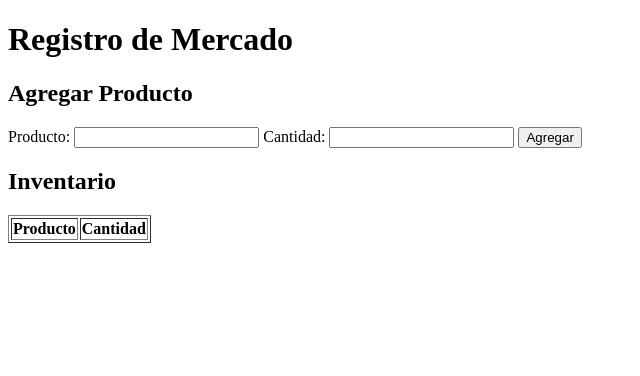
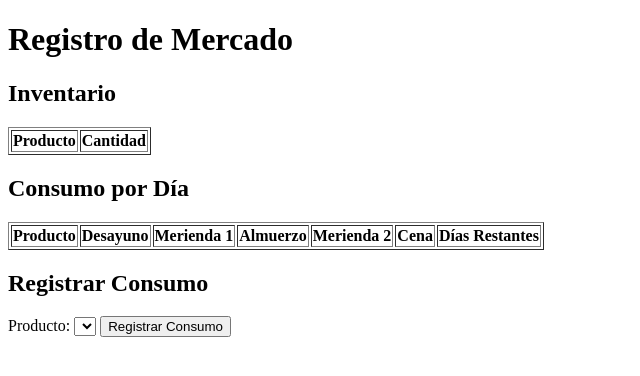
Before and after one commit to Aryamt22/registro-mercado, a Flask app: page / in a window 1280 px wide. Shown: the top 376 px of the page, without its empty margins (0-640 px from the left). Run offline with Flask 3, Linux system fonts and the light colour scheme; lists and menus that the app fills with data are empty.

Commit message:
yauu index.html

```diff
--- a/templates/index.html
+++ b/templates/index.html
@@ -6,16 +6,8 @@
     <title>Registro de Mercado</title>
 </head>
 <body>
+
     <h1>Registro de Mercado</h1>
-
-    <h2>Agregar Producto</h2>
-    <form id="formAgregar">
-        <label for="producto">Producto:</label>
-        <input type="text" id="producto" name="producto" required>
-        <label for="cantidad">Cantidad:</label>
-        <input type="number" id="cantidad" name="cantidad" required>
-        <button type="submit">Agregar</button>
-    </form>
 
     <h2>Inventario</h2>
     <table border="1">
@@ -31,24 +23,65 @@
         {% endfor %}
     </table>
 
+    <h2>Consumo por Día</h2>
+    <table border="1">
+        <tr>
+            <th>Producto</th>
+            <th>Desayuno</th>
+            <th>Merienda 1</th>
+            <th>Almuerzo</th>
+            <th>Merienda 2</th>
+            <th>Cena</th>
+            <th>Días Restantes</th>
+        </tr>
+        {% for producto, datos in inventario.items() %}
+        <tr>
+            <td>{{ producto }}</td>
+            {% set total_diario = 0 %}
+            {% for momento in momentos %}
+                <td>{{ datos["consumo"].get(momento, 0) }}</td>
+                {% set total_diario = total_diario + datos["consumo"].get(momento, 0) %}
+            {% endfor %}
+            <td>
+                {% if total_diario > 0 %}
+                    {{ (datos["cantidad"] // total_diario) if total_diario else "N/A" }} días
+                {% else %}
+                    No definido
+                {% endif %}
+            </td>
+        </tr>
+        {% endfor %}
+    </table>
+
+    <h2>Registrar Consumo</h2>
+    <form id="formConsumo">
+        <label for="producto_consumo">Producto:</label>
+        <select id="producto_consumo" name="producto_consumo">
+            {% for producto in inventario.keys() %}
+            <option value="{{ producto }}">{{ producto }}</option>
+            {% endfor %}
+        </select>
+        <button type="submit">Registrar Consumo</button>
+    </form>
+
     <script>
-        document.getElementById('formAgregar').addEventListener('submit', function(event) {
+        document.getElementById('formConsumo').addEventListener('submit', function(event) {
             event.preventDefault();
-            let producto = document.getElementById('producto').value;
-            let cantidad = document.getElementById('cantidad').value;
+            let producto = document.getElementById('producto_consumo').value;
 
-            fetch('/agregar', {
+            fetch('/registrar_consumo', {
                 method: 'POST',
                 headers: { 'Content-Type': 'application/json' },
-                body: JSON.stringify({ producto: producto, cantidad: cantidad, consumo: {} })
+                body: JSON.stringify({ producto: producto })
             })
             .then(response => response.json())
             .then(data => {
-                alert(data.message);
+                alert(data.message || data.warning);
                 location.reload();
             })
             .catch(error => console.error('Error:', error));
         });
     </script>
+
 </body>
 </html>
```
